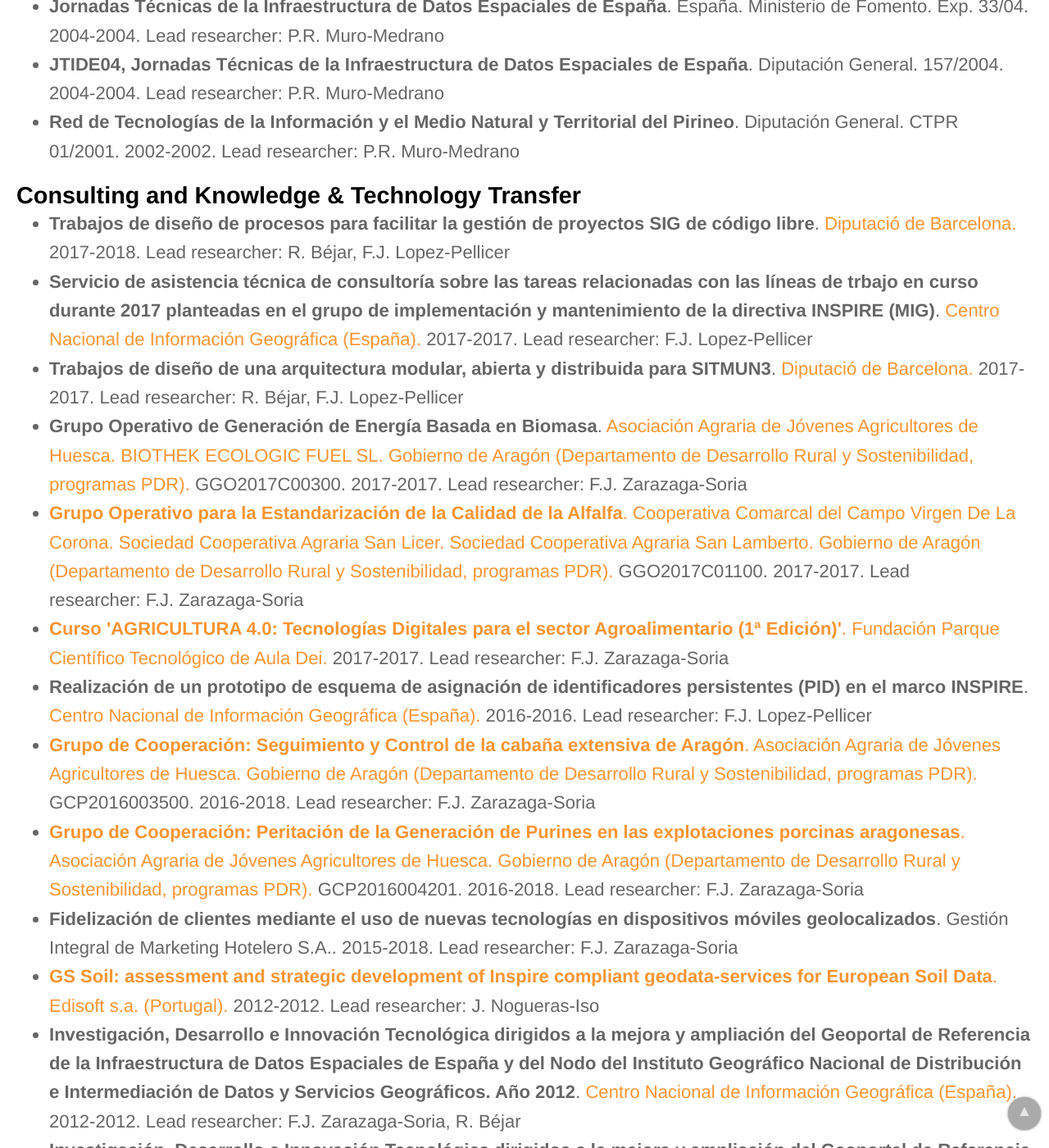
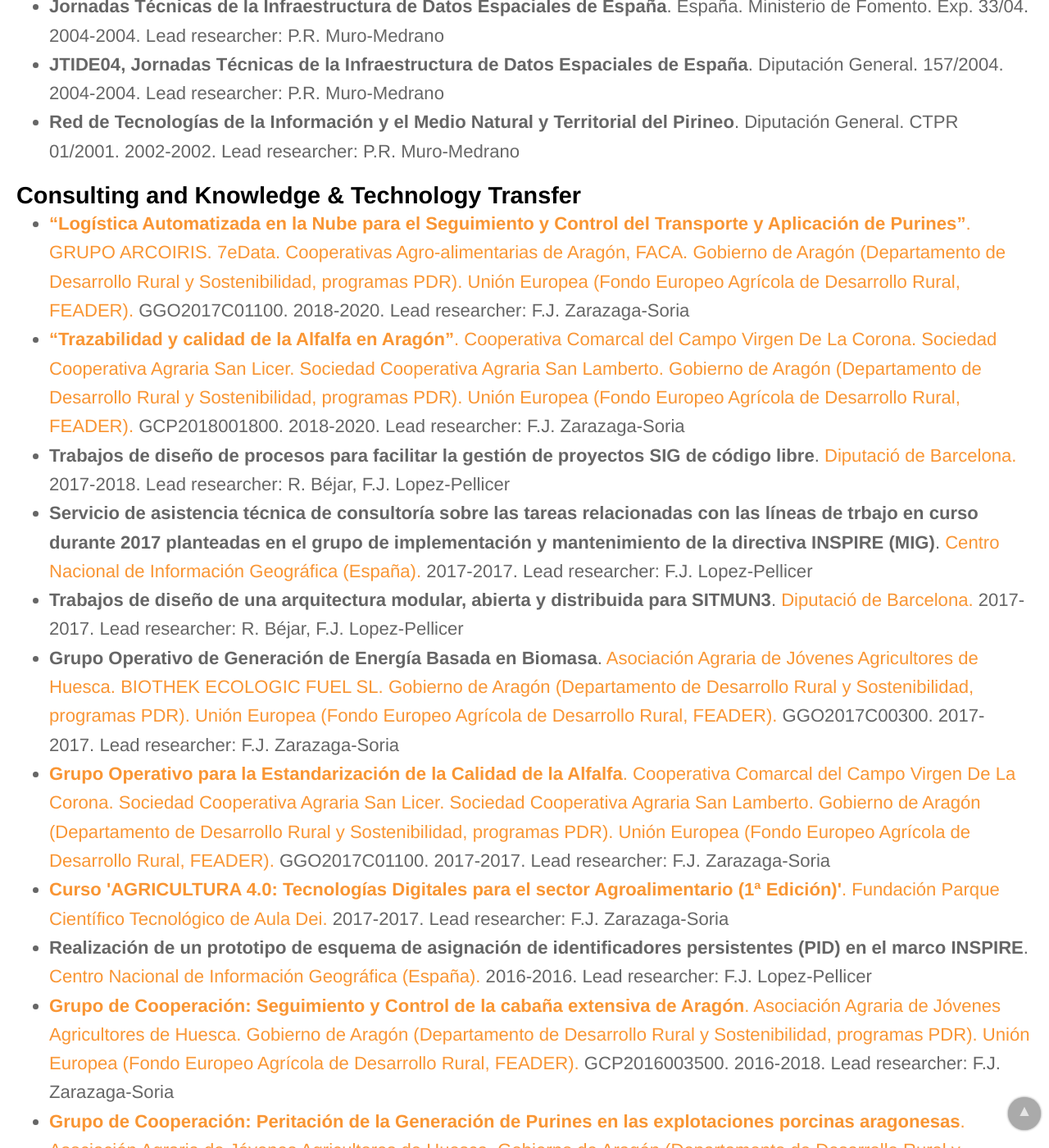
Before and after one commit to IAAA-Lab/IAAA-Lab.github.io, a Jekyll site: the page built from projects.html, in a window 1280 px wide and 1400 px high, scrolled down 8654 px. Shown: the whole window at 82% size. Built offline with Jekyll 4.4.1, drawn with Linux system fonts in a browser that asks for light colours; some of the changed text lies outside the part shown.

Commit message:
Update projects-otri.yml

```diff
--- a/_data/projects-otri.yml
+++ b/_data/projects-otri.yml
@@ -1,3 +1,35 @@
+- title: “Logística Automatizada en la Nube para el Seguimiento y Control del Transporte y Aplicación de Purines”
+  organizations:
+  - organization: GRUPO ARCOIRIS
+    organization_url: http://www.grupoarcoiris.com
+  - organization: 7eData
+    organization_url: http://7edata.com
+  - organization: Cooperativas Agro-alimentarias de Aragón, FACA
+    organization_url: http://www.faca.es
+  - organization: Gobierno de Aragón (Departamento de Desarrollo Rural y Sostenibilidad, programas PDR)
+    organization_url: http://www.aragon.es
+  - organization: Unión Europea (Fondo Europeo Agrícola de Desarrollo Rural, FEADER)
+    organization_url: http://ec.europa.eu/regional_policy/es/policy/what/glossary/e/european-agricultural-fund-for-rural-development
+  url: http://www.go-alfalfa.es/
+  reference: GGO2017C01100
+  years: 2018-2020
+  main_researcher: F.J. Zarazaga-Soria
+- title: “Trazabilidad y calidad de la Alfalfa en Aragón”
+  organizations:
+  - organization: Cooperativa Comarcal del Campo Virgen De La Corona
+    organization_url: http://www.covico.es/
+  - organization: Sociedad Cooperativa Agraria San Licer
+    organization_url: http://www.coopdezuera.es
+  - organization: Sociedad Cooperativa Agraria San Lamberto
+    organization_url: http://www.coop-sanlamberto.com/
+  - organization: Gobierno de Aragón (Departamento de Desarrollo Rural y Sostenibilidad, programas PDR)
+    organization_url: http://www.aragon.es
+  - organization: Unión Europea (Fondo Europeo Agrícola de Desarrollo Rural, FEADER)
+    organization_url: http://ec.europa.eu/regional_policy/es/policy/what/glossary/e/european-agricultural-fund-for-rural-development
+  url: https://www.agroslab.com/agroslab-go/
+  reference: GCP2018001800
+  years: 2018-2020
+  main_researcher: F.J. Zarazaga-Soria
 - title: "Trabajos de diseño de procesos para facilitar la gestión de proyectos SIG de código libre"
   organizations:
   - organization: Diputació de Barcelona
@@ -26,6 +58,8 @@
     organization_url: http://www.biothekecologic.com
   - organization: Gobierno de Aragón (Departamento de Desarrollo Rural y Sostenibilidad, programas PDR)
     organization_url: http://www.aragon.es
+  - organization: Unión Europea (Fondo Europeo Agrícola de Desarrollo Rural, FEADER)
+    organization_url: http://ec.europa.eu/regional_policy/es/policy/what/glossary/e/european-agricultural-fund-for-rural-development
   reference: GGO2017C00300
   years: 2017-2017
   main_researcher: F.J. Zarazaga-Soria
@@ -39,6 +73,8 @@
     organization_url: http://www.coop-sanlamberto.com/
   - organization: Gobierno de Aragón (Departamento de Desarrollo Rural y Sostenibilidad, programas PDR)
     organization_url: http://www.aragon.es
+  - organization: Unión Europea (Fondo Europeo Agrícola de Desarrollo Rural, FEADER)
+    organization_url: http://ec.europa.eu/regional_policy/es/policy/what/glossary/e/european-agricultural-fund-for-rural-development
   url: http://www.go-alfalfa.es/
   reference: GGO2017C01100
   years: 2017-2017
@@ -63,6 +99,8 @@
     organization_url: http://www.asajahuesca.es/
   - organization: Gobierno de Aragón (Departamento de Desarrollo Rural y Sostenibilidad, programas PDR)
     organization_url: http://www.aragon.es
+  - organization: Unión Europea (Fondo Europeo Agrícola de Desarrollo Rural, FEADER)
+    organization_url: http://ec.europa.eu/regional_policy/es/policy/what/glossary/e/european-agricultural-fund-for-rural-development
   reference: GCP2016003500
   years: 2016-2018
   main_researcher: F.J. Zarazaga-Soria
@@ -73,6 +111,8 @@
     organization_url: http://www.asajahuesca.es/
   - organization: Gobierno de Aragón (Departamento de Desarrollo Rural y Sostenibilidad, programas PDR)
     organization_url: http://www.aragon.es
+  - organization: Unión Europea (Fondo Europeo Agrícola de Desarrollo Rural, FEADER)
+    organization_url: http://ec.europa.eu/regional_policy/es/policy/what/glossary/e/european-agricultural-fund-for-rural-development
   reference: GCP2016004201
   years: 2016-2018
   main_researcher: F.J. Zarazaga-Soria
```
